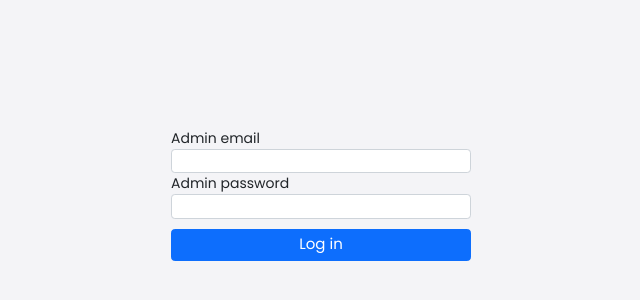
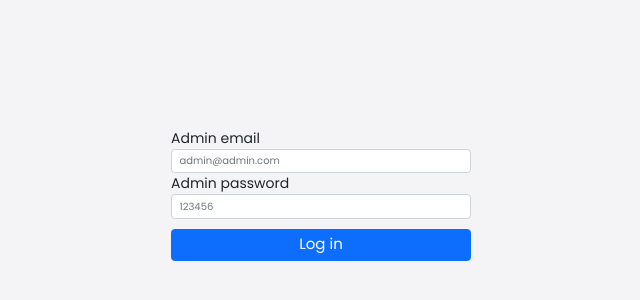
Before and after one commit to AnnaSharv/connell-admin, a React (Create React App) app: page /login in a window 1280 px wide. Shown: the part 206-506 px from the top of the page, without its empty margins (319-959 px from the left). Built offline with nearby package versions, Linux system fonts and the light colour scheme; no server answers.

Commit message:
add credentials

```diff
--- a/src/components/SignIn.js
+++ b/src/components/SignIn.js
@@ -45,11 +45,11 @@ export const SignIn = () => {
      >
        <Form>
          <label htmlFor="password">Admin email</label>
-         <Field name="email" type="email" className="form-control w-100" />
+         <Field name="email" type="email" className="form-control w-100" placeholder="admin@admin.com"/>
          <ErrorMessage name="email" />
 
          <label htmlFor="password">Admin password</label>
-         <Field name="password" type="password" className="form-control" />
+         <Field name="password" type="password" className="form-control" placeholder="123456"/>
          <ErrorMessage name="password" />
 
 
```
